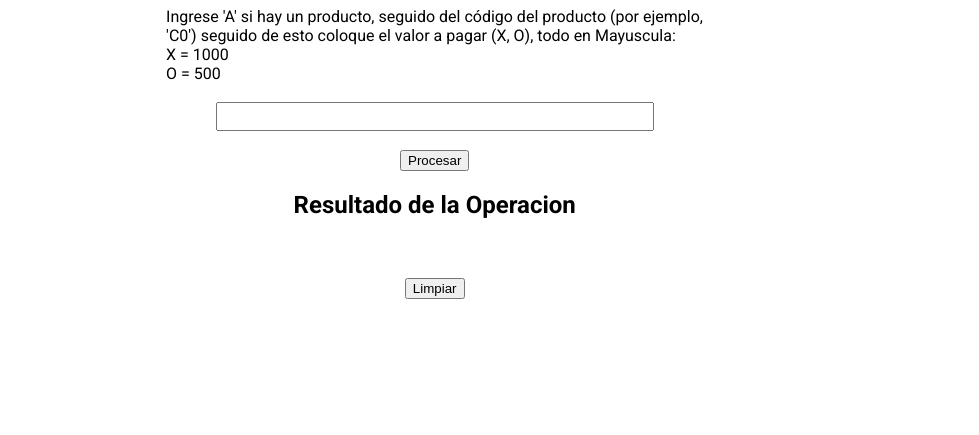
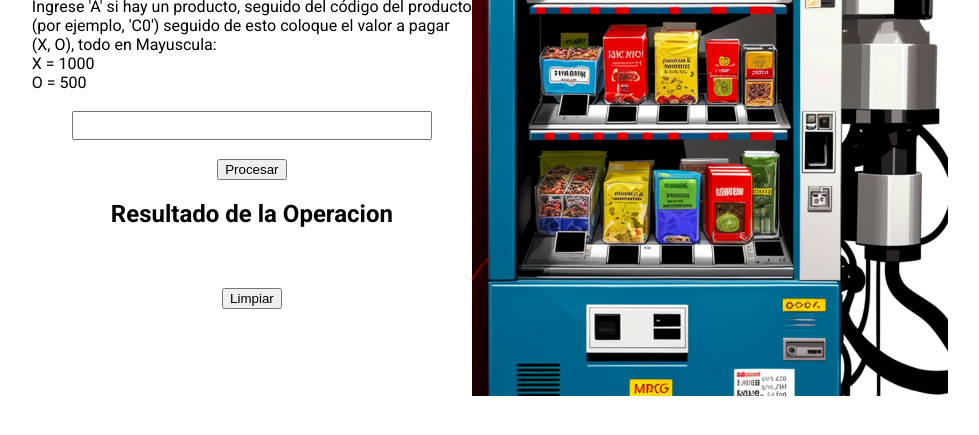
Before and after one commit to MercuryMat/automatafinitopy, a plain HTML site: page expend/index.html in a window 1280 px wide. Shown: the part 325-760 px from the top of the page, without its empty margins (71-1050 px from the left). Drawn offline with Linux system fonts and the light colour scheme.

Commit message:
casi final

```diff
--- a/expend/css/styles.scss
+++ b/expend/css/styles.scss
@@ -37,5 +37,10 @@ h1{
                 }
             }
         }
+        .preci_image{
+            img{
+                width: 75%;
+            }
+        }
     }
 }
--- a/expend/index.html
+++ b/expend/index.html
@@ -31,11 +31,10 @@
                     <h2 id="Result">Resultado de la Operacion</h2>
                     <h2 id="preci"></h2>
                     <button type="button" onclick="clean()">Limpiar</button>
-
                 </form>
             </div>
             <div class="preci_image">
-
+                <img src="img/maquina expendedora.png" alt="maquina">
             </div>
         </div>
     </section>
```
Also changed, not shown: expend/css/styles.css, expend/img/maquina expendedora.png (added), 1 other file.
